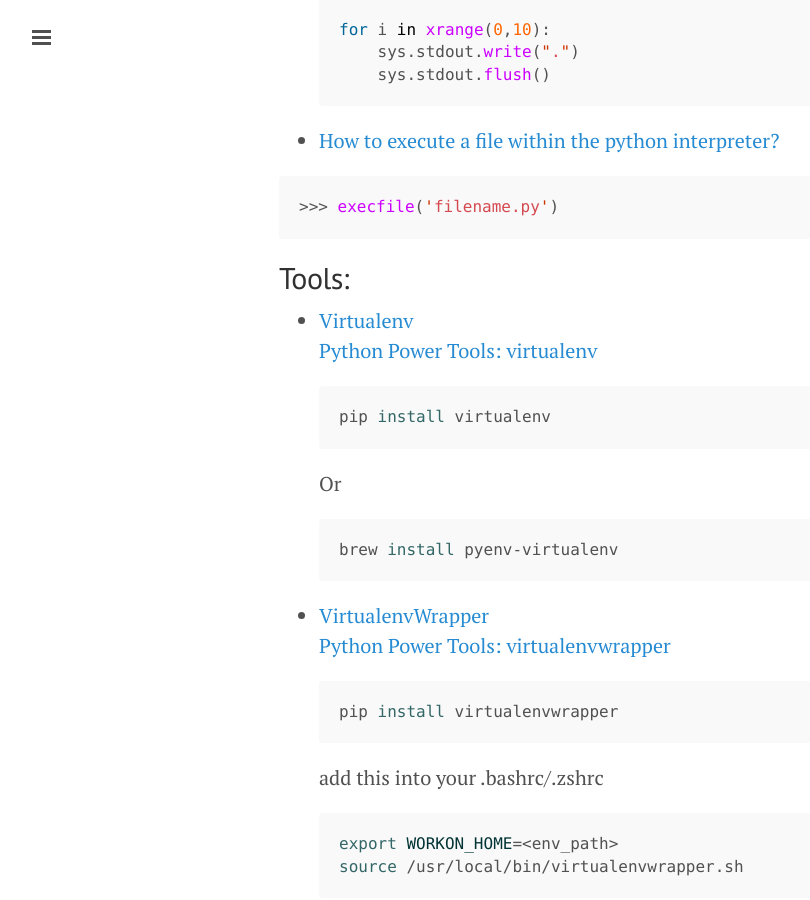
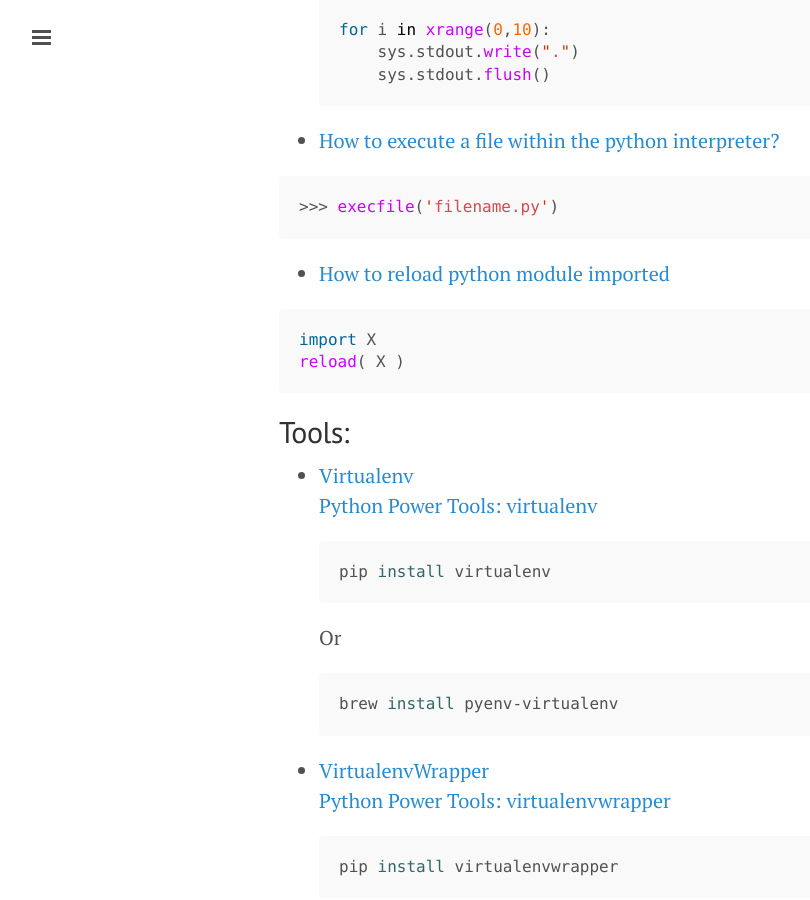
Before and after one commit to ibotdotout/ibotdotout.github.io, a Jekyll site: the page built from _posts/2014-06-08-python.md, in a window 1280 px wide and 900 px high, scrolled down 2149 px. Shown: the whole window, without its empty margins (1-811 px from the left). Built offline with Jekyll 4.4.1, drawn with Linux system fonts in a browser that asks for light colours; Markdown is read by kramdown in place of the engine named in the settings.

Commit message:
Update 2014-06-08-python.md

````diff
--- a/_posts/2014-06-08-python.md
+++ b/_posts/2014-06-08-python.md
@@ -91,6 +91,13 @@ permalink: python
 
 ```python
 >>> execfile('filename.py')
+```
+
+* [How to reload python module imported](http://stackoverflow.com/questions/5516783/how-to-reload-python-module-imported-using-from-module-import)
+
+```python
+import X
+reload( X )
 ```
 
 ## Tools:
````
